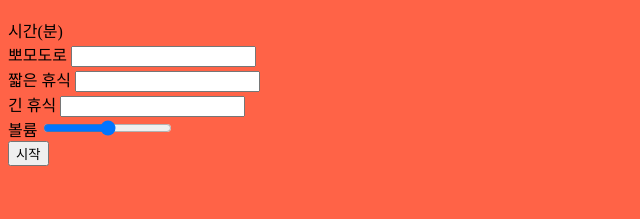
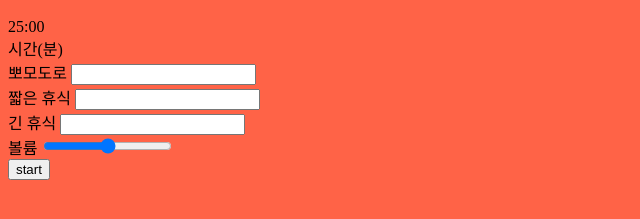
Before and after one commit to FineScore/PomodoroTimer, a plain HTML site: page index.html in a window 1280 px wide. Shown: the part 129-348 px from the top of the page, without its empty margins (0-640 px from the left). Drawn offline with Linux system fonts and the light colour scheme.

Commit message:
Add files via upload

```diff
--- a/index.html
+++ b/index.html
@@ -6,7 +6,7 @@
     <meta name="viewport" content="width=device-width, initial-scale=1.0">
     <title>뽀모도로 타이머</title>
     <link rel="stylesheet" href="style.css">
-    <script src="timer.js"></script>
+
 </head>
 <body>
     <div class="page">
@@ -15,28 +15,29 @@
             <h1>Pomodoro Timer</h1>
         </header>
         <main>
-            <div id="time-countdown"></div>
-            <div>시간(분)
+            <div><span id="time">25:00</div>
+            <div><span>시간(분)</span>
                 <div>
-                    뽀모도로
+                    <span>뽀모도로</span>
                     <input id="changeMain" type="text">
                 </div>
                 <div>
-                    짧은 휴식
+                    <span>짧은 휴식</span>
                     <input id="changeShort" type="text">
                 </div>
                 <div>
-                    긴 휴식
+                    <span>긴 휴식</span>
                     <input id="changeLong" type="text">
                 </div>
             </div>
             <div>
-                볼륨
+                <span>볼륨</span>
                 <input type="range" id="sound">
             </div>
-            <button>시작</button>
+            <input type="button" class="startBtn" value="start">
         </main>
     </div>
 
 </body>
+<script src="timer.js"></script>
 </html>
--- a/timer.js
+++ b/timer.js
@@ -1,5 +1,2 @@
-function() {
-    let timeSec = 25;
-
-    element = document.querySelector('#time-countdown');
-}
+const start = document.querySelector('.startBtn');
+start.addEventListener('click', pomodoroCount);
```
